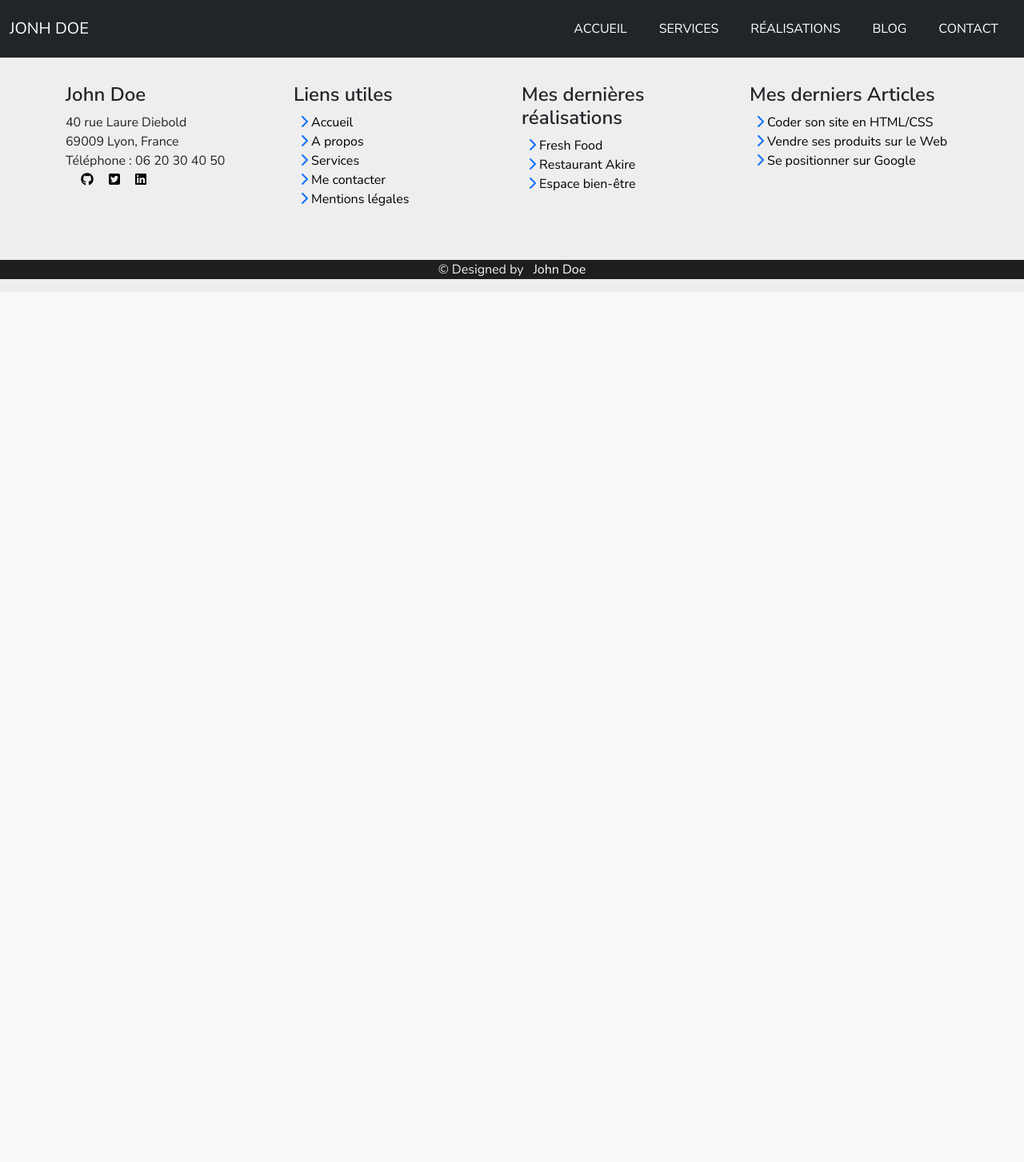
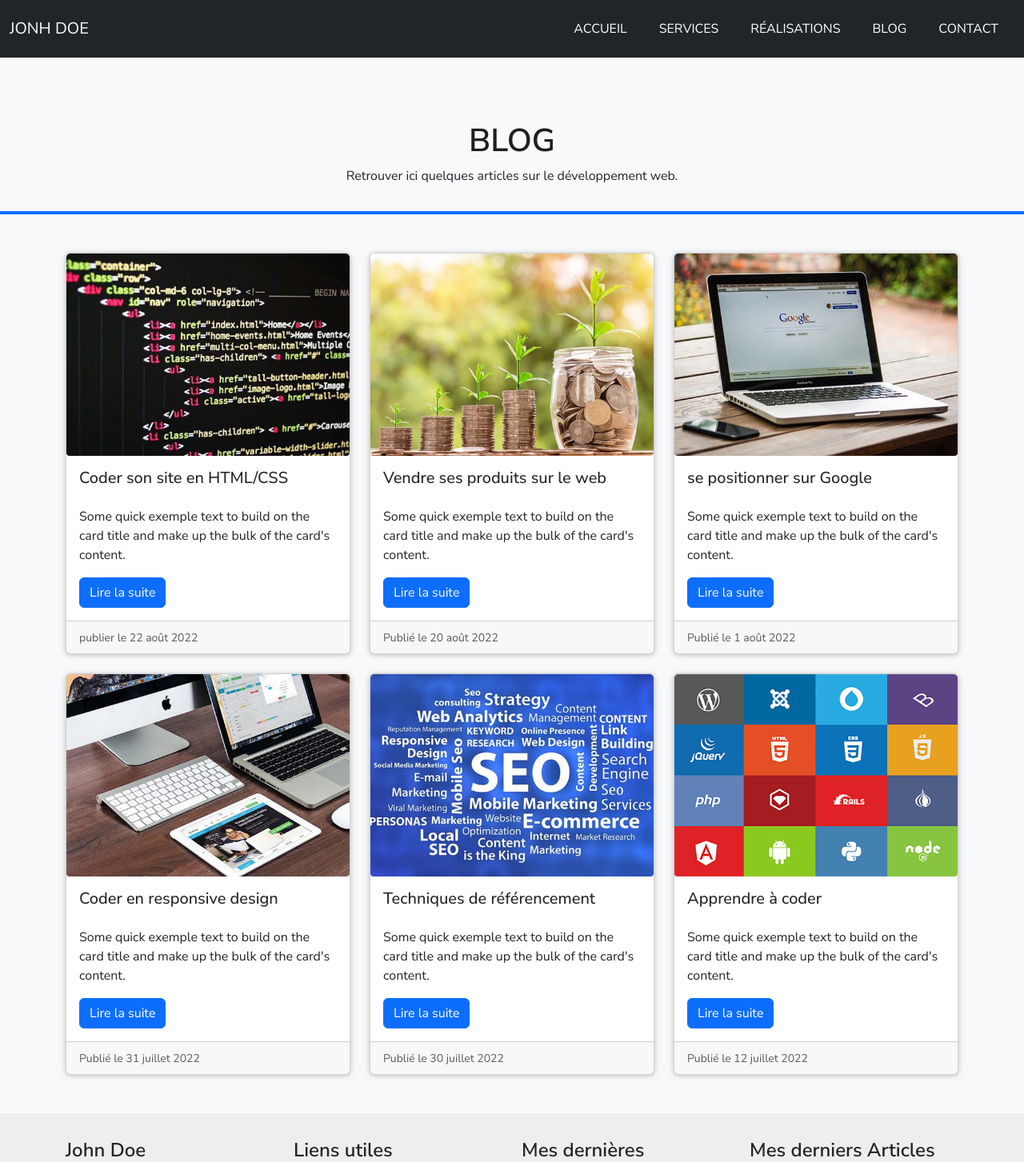
Before and after one commit to kilianaBldr/ReactJS, a React (Create React App) app: page /Blog in a window 1280 px wide. Shown: the top 1453 px of the page at 80% size. Before the commit the page ends 800 px from the top, so only its background shows below. Built offline with nearby package versions, Linux system fonts and the light colour scheme.

Commit message:
Ajout de la Page Blog

```diff
--- a/src/pages/Blog/Blog.css
+++ b/src/pages/Blog/Blog.css
@@ -0,0 +1,7 @@
+.imageBlog {
+    padding: 2rem;
+}
+
+.titreBlog {
+    border-bottom: 4px solid #0d6efd;
+ }
--- a/src/pages/Blog/Blog.jsx
+++ b/src/pages/Blog/Blog.jsx
@@ -5,11 +5,100 @@ import './Blog.css'
 import Footer from "../Footer/Footer";
 
 
-const Blog = () =>{
+const Blog = () => {
     return (
         <div>
-            <Nav/>
-            <Footer/>
+            <Nav />
+            <main>
+                <div className="imageBlog"></div>
+                <div className="text-center titreBlog  p-3">
+                    <h1 className="text-uppercase">blog</h1>
+                    <p>Retrouver ici quelques articles sur le développement web.</p>
+                </div>
+                <div className="container mt-5 mb-5">
+                    <div class="row row-cols-1 row-cols-md-3 g-4">
+                        <div class="col">
+                            <div class="card h-100">
+                                <img src="../images/blog/coder.jpg" class="card-img-top" alt="image de plusieurs lignes de code" />
+                                <div class="card-body">
+                                    <h5 class="card-title">Coder son site en HTML/CSS</h5>
+                                    <p class="card-text">Some quick exemple text to build on the card title and make up the bulk of the card's content.</p>
+                                    <Link to="#" className="btn btn-primary">Lire la suite</Link>
+                                </div>
+                                <div class="card-footer">
+                                    <small class="text-body-secondary">publier le 22 août 2022</small>
+                                </div>
+                            </div>
+                        </div>
+                        <div class="col">
+                            <div class="card h-100">
+                                <img src="../images/blog/croissance.jpg" class="card-img-top" alt="image de plusieurs colonne de pieces ranger par ordre croissant" />
+                                <div class="card-body">
+                                    <h5 class="card-title">Vendre ses produits sur le web</h5>
+                                    <p class="card-text">Some quick exemple text to build on the card title and make up the bulk of the card's content.</p>
+                                    <Link to="#" className="btn btn-primary">Lire la suite</Link>
+                                </div>
+                                <div class="card-footer">
+                                    <small class="text-body-secondary">Publié le 20 août 2022</small>
+                                </div>
+                            </div>
+                        </div>
+                        <div class="col">
+                            <div class="card h-100">
+                                <img src="../images/blog/google.jpg" class="card-img-top" alt="image d'un oridinateur ouvert sur la page google" />
+                                <div class="card-body">
+                                    <h5 class="card-title">se positionner sur Google</h5>
+                                    <p class="card-text">Some quick exemple text to build on the card title and make up the bulk of the card's content.</p>
+                                    <Link to="#" className="btn btn-primary">Lire la suite</Link>
+                                </div>
+                                <div class="card-footer">
+                                    <small class="text-body-secondary">Publié le 1 août 2022</small>
+                                </div>
+                            </div>
+                        </div>
+                        <div class="col">
+                            <div class="card h-100">
+                                <img src="../images/blog/screens.jpg" class="card-img-top" alt="image d'un écrans d'ordinateur , d'une tablette et d'un telephone" />
+                                <div class="card-body">
+                                    <h5 class="card-title">Coder en responsive design</h5>
+                                    <p class="card-text">Some quick exemple text to build on the card title and make up the bulk of the card's content.</p>
+                                    <Link to="#" className="btn btn-primary">Lire la suite</Link>
+                                </div>
+                                <div class="card-footer">
+                                    <small class="text-body-secondary">Publié le 31 juillet 2022</small>
+                                </div>
+                            </div>
+                        </div>
+                        <div class="col">
+                            <div class="card h-100">
+                                <img src="../images/blog/seo.jpg" class="card-img-top" alt="image avec un font bleu avec plusieur mot ecrit dessus qui correspondent au mot SEO" />
+                                <div class="card-body">
+                                    <h5 class="card-title">Techniques de référencement</h5>
+                                    <p class="card-text">Some quick exemple text to build on the card title and make up the bulk of the card's content.</p>
+                                    <Link to="#" className="btn btn-primary">Lire la suite</Link>
+                                </div>
+                                <div class="card-footer">
+                                    <small class="text-body-secondary">Publié le 30 juillet 2022</small>
+                                </div>
+                            </div>
+                        </div>
+                        <div class="col">
+                            <div class="card h-100">
+                            <img src="../images/blog/technos.png" class="card-img-top" alt="image qui réuni tout les langages et technologies disponible" />
+                                <div class="card-body">
+                                    <h5 class="card-title">Apprendre à coder</h5>
+                                    <p class="card-text">Some quick exemple text to build on the card title and make up the bulk of the card's content.</p>
+                                    <Link to="#" className="btn btn-primary">Lire la suite</Link>
+                                </div>
+                                <div class="card-footer">
+                                    <small class="text-body-secondary">Publié le 12 juillet 2022</small>
+                                </div>
+                            </div>
+                        </div>
+                        </div>
+                    </div>
+                    </main>
+            <Footer />
         </div>
     )
 }
--- a/src/pages/Realisations/Realisations.css
+++ b/src/pages/Realisations/Realisations.css
@@ -1,3 +1,27 @@
+.imageServices {
+    background-image: url(/public/images/banner-mobile.jpg);
+    background-repeat: no-repeat;
+    background-size: cover;
+    height: 10vh;
+}
+@media (min-width: 768px) {
+    .imageServices{
+        background-image: url(/public/images/banner-tablette.jpg);
+        background-repeat: no-repeat;
+        background-size: cover;
+        height: 10vh;
+    }
+
+}
+@media (min-width: 1200px) {
+    .imageServices{
+        background-image: url(/public/images/banner.jpg);
+        background-repeat: no-repeat;
+        background-size: cover;
+        height: 10vh;
+    }
+}
+
 .titreRealisation {
     border-bottom: 4px solid #0d6efd;
  }
--- a/src/pages/Realisations/Realisations.jsx
+++ b/src/pages/Realisations/Realisations.jsx
@@ -13,7 +13,7 @@ const Realisations = () =>{
                     <div className="imageServices"></div>
                     <div className="text-center titreRealisation  p-3">
                         <h1 className="text-uppercase">portfolio</h1>
-                        <p>Voici quelque-une de mes réalisations.</p>
+                        <p>Voici quelque-unes de mes réalisations.</p>
                     </div>
                     <div className="container text-center">
                     <div class="row row-cols-1 row-cols-md-3 g-4">
@@ -22,7 +22,7 @@ const Realisations = () =>{
       <img src="../images/portfolio/fresh-food.jpg" class="card-img-top" alt="image d'un paniers avec plusieurs légumes de saison à l'intérieur"/>
       <div class="card-body">
         <h5 class="card-title">Fresh Food</h5>
-        <p class="card-text">Réalisation d'un site de commande en ligne.</p>
+        <p class="card-text textportfolio">Réalisation d'un site de commande en ligne.</p>
         <Link to="#" className="btn btn-outline-primary">Voir</Link>
       </div>
       <div class="card-footer">
@@ -35,7 +35,7 @@ const Realisations = () =>{
       <img src="../images/portfolio/restaurant-japonais.jpg" class="card-img-top" alt="image de plusieurs sushi"/>
       <div class="card-body">
         <h5 class="card-title">Restaurant Akira</h5>
-        <p class="card-text">Réalisation d'un site vitrine .</p>
+        <p class="card-text textportfolio">Réalisation d'un site vitrine .</p>
         <Link to="#" className="btn btn-outline-primary">Voir</Link>
       </div>
       <div class="card-footer">
@@ -48,7 +48,7 @@ const Realisations = () =>{
       <img src="../images/portfolio/espace-bien-etre.jpg" class="card-img-top" alt="image d'une tête de bouda espace bien être "/>
       <div class="card-body">
         <h5 class="card-title">Espace bien-être</h5>
-        <p class="card-text">Réalisation d'un site vitrine pour un praticien de bien-être</p>
+        <p class="card-text textportfolio">Réalisation d'un site vitrine pour un praticien de bien-être</p>
         <Link to="#" className="btn btn-outline-primary">Voir</Link>
       </div>
       <div class="card-footer">
```
